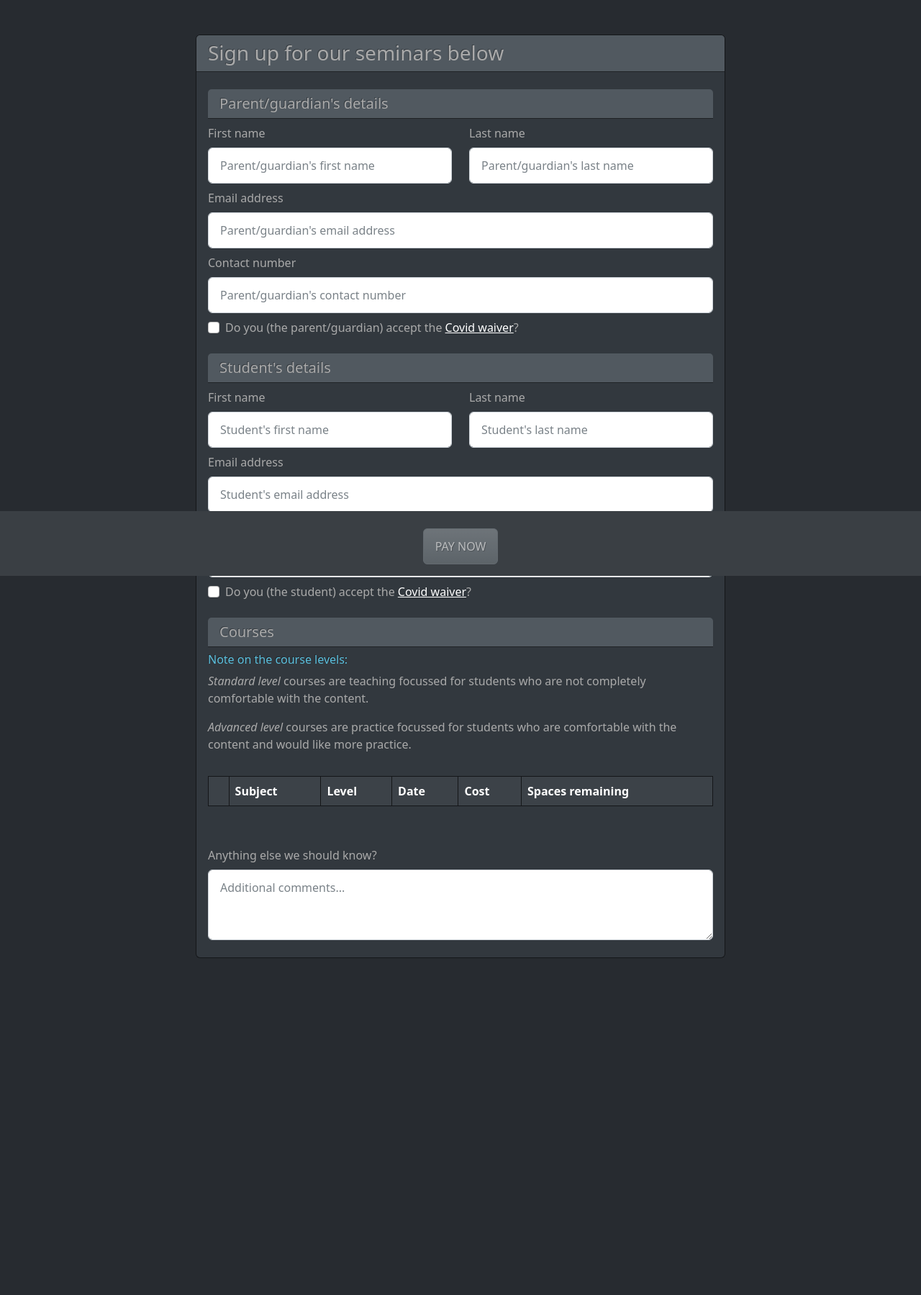
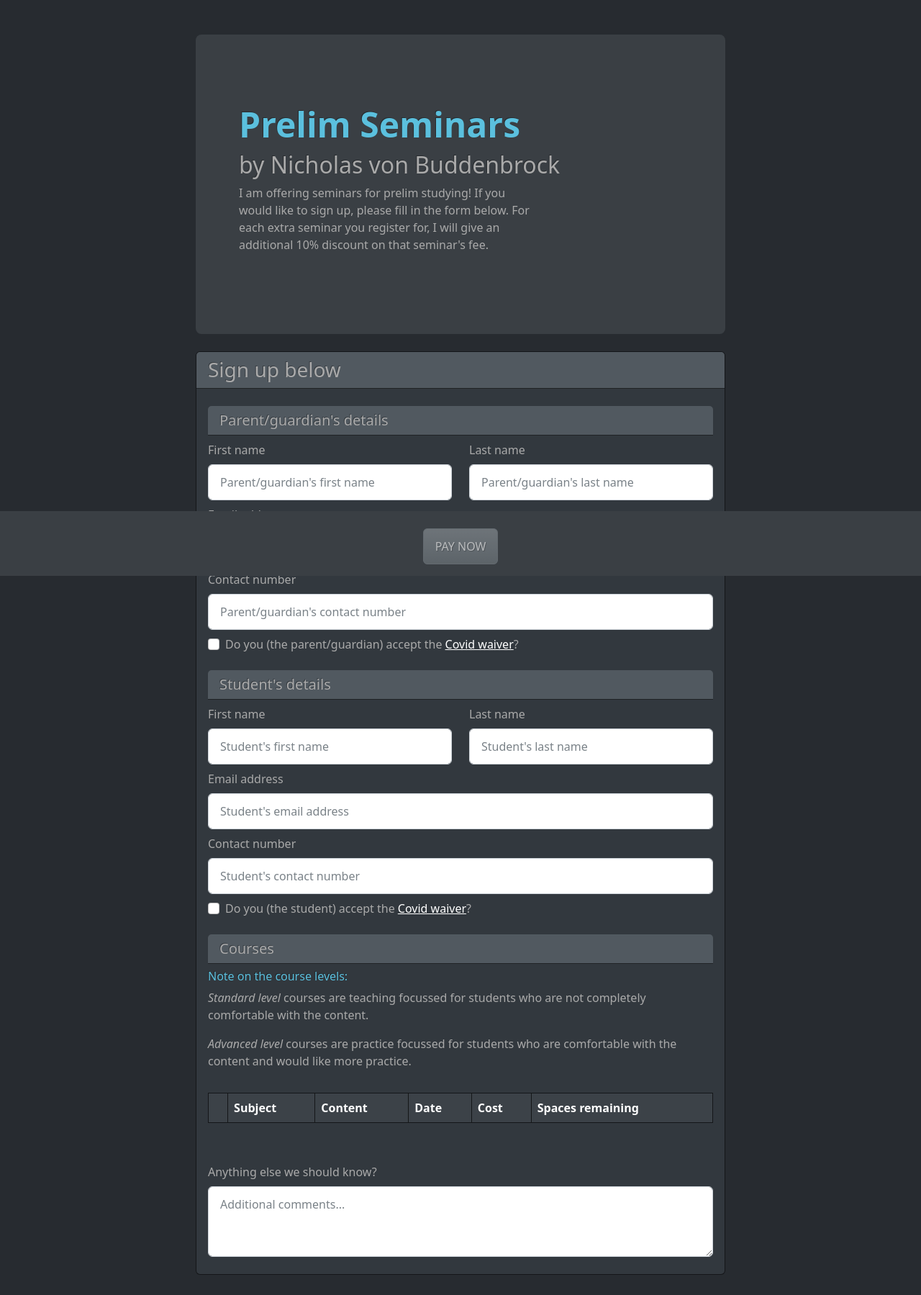
Before and after one commit to jononunes/seminar-signup, a Django app: page / in a window 1280 px wide. Shown: the top 1799 px of the page at 72% size. Before the commit the page ends 1331 px from the top, so only its background shows below. Run offline with Django 3.2, Linux system fonts and the light colour scheme; data that the repository does not hold is empty.

Commit message:
Added a jumbotron up front.

```diff
--- a/database/models.py
+++ b/database/models.py
@@ -53,6 +53,19 @@ class Seminar(models.Model):
         return self.get_spaces_remaining() <= 0
 
     @staticmethod
+    def get_distinct_subjects():
+        all_seminars = Seminar.objects.all()
+        ids_to_return = []
+
+        subjects = []
+        for seminar in all_seminars:
+            if seminar.subject not in subjects:
+                ids_to_return.append(seminar.id)
+                subjects.append(seminar.subject)
+
+        return Seminar.objects.filter(id__in=ids_to_return)
+
+    @staticmethod
     def get_open_seminars():
         upcoming_seminars = Seminar.objects.filter(date_and_time__gt=timezone.now())
         ids_of_open_seminars = []
--- a/database/templates/database/signup_form.html
+++ b/database/templates/database/signup_form.html
@@ -57,9 +57,21 @@
     <div class="container my-5" style="padding-bottom:80px">
         <div class="row justify-content-center">
             <div class="col-lg-8 col-md-12">
+                <div class="p-5 mb-4 bg-primary rounded-3">
+                    <div class="container-fluid py-5">
+                        <h1 class="display-5 fw-bold text-info">Prelim Seminars</h1>
+                        <h2>by Nicholas von Buddenbrock</h2>
+                        <p class="col-md-8 text-justify">I am offering seminars for prelim studying! If you would like
+                            to sign up,
+                            please fill in the form below. For each extra seminar you register for, I will give an
+                            additional
+                            10% discount on that seminar's fee.
+                        </p>
+                    </div>
+                </div>
                 <div class="card">
                     <h3 class="card-header">
-                        Sign up for our seminars below
+                        Sign up below
                     </h3>
                     <fieldset class="card-body">
                         <div class="py-2">
@@ -150,7 +162,7 @@
                                 <tr>
                                     <th scope="col"></th>
                                     <th scope="col">Subject</th>
-                                    <th scope="col">Level</th>
+                                    <th scope="col">Content</th>
                                     <th scope="col">Date</th>
                                     <th scope="col">Cost</th>
                                     <th scope="col">Spaces remaining</th>
@@ -172,8 +184,8 @@
                                                            for="seminarCheckBox{{ seminar.id }}"></label>
                                                 </div>
                                             </td>
-                                            <td>{{ seminar.get_subject_display }}</td>
-                                            <td>{{ seminar.get_level_display }}</td>
+                                            <td>{{ seminar.get_subject_display }} (<i>{{ seminar.get_level_display }}</i>)</td>
+                                            <td>{{ seminar.course_content }}</td>
                                             <td>{{ seminar.date_and_time }}</td>
                                             <td>R{{ seminar.base_price }}</td>
                                             <td>{{ seminar.get_spaces_remaining }}</td>
@@ -183,8 +195,8 @@
                                 {% for seminar in closed_seminars %}
                                     <tr class="text-muted">
                                         <td></td>
-                                        <td>{{ seminar.get_subject_display }}</td>
-                                        <td>{{ seminar.get_level_display }}</td>
+                                        <td>{{ seminar.get_subject_display }} (<i>{{ seminar.get_level_display }}</i>)</td>
+                                        <td>{{ seminar.course_content }}</td>
                                         <td>{{ seminar.date_and_time }}</td>
                                         <td>R{{ seminar.base_price }}</td>
                                         <td>Full</td>
--- a/database/views.py
+++ b/database/views.py
@@ -11,6 +11,7 @@ from django.views.decorators.csrf import csrf_exempt
 
 def signup_form(request):
     context = {
+        'subject_info': Seminar.get_distinct_subjects(),
         'seminars': Seminar.get_open_seminars(),
         'closed_seminars': Seminar.get_closed_seminars(),
         'merchant_id': settings.PAYFAST_MERCHANT_ID,
```
